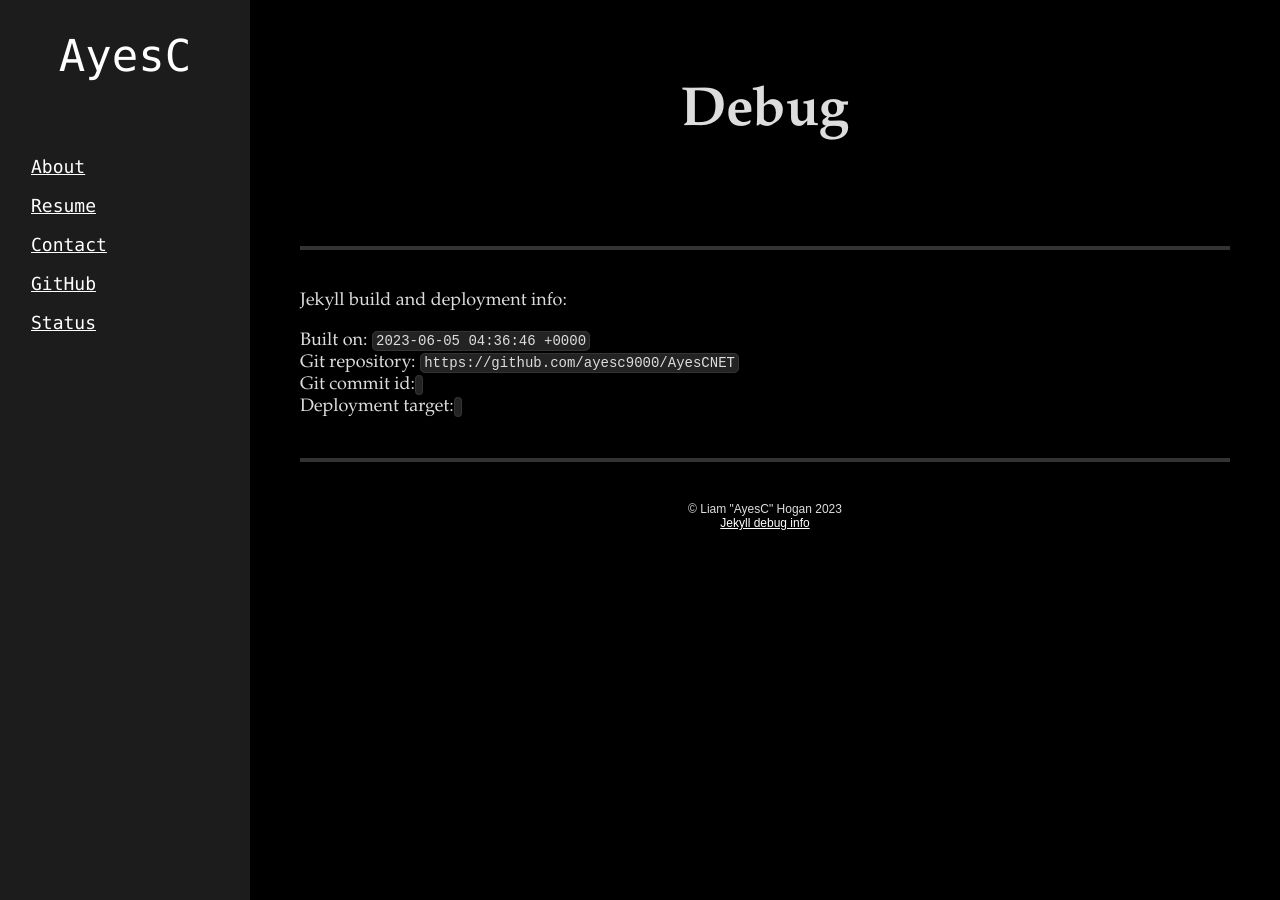
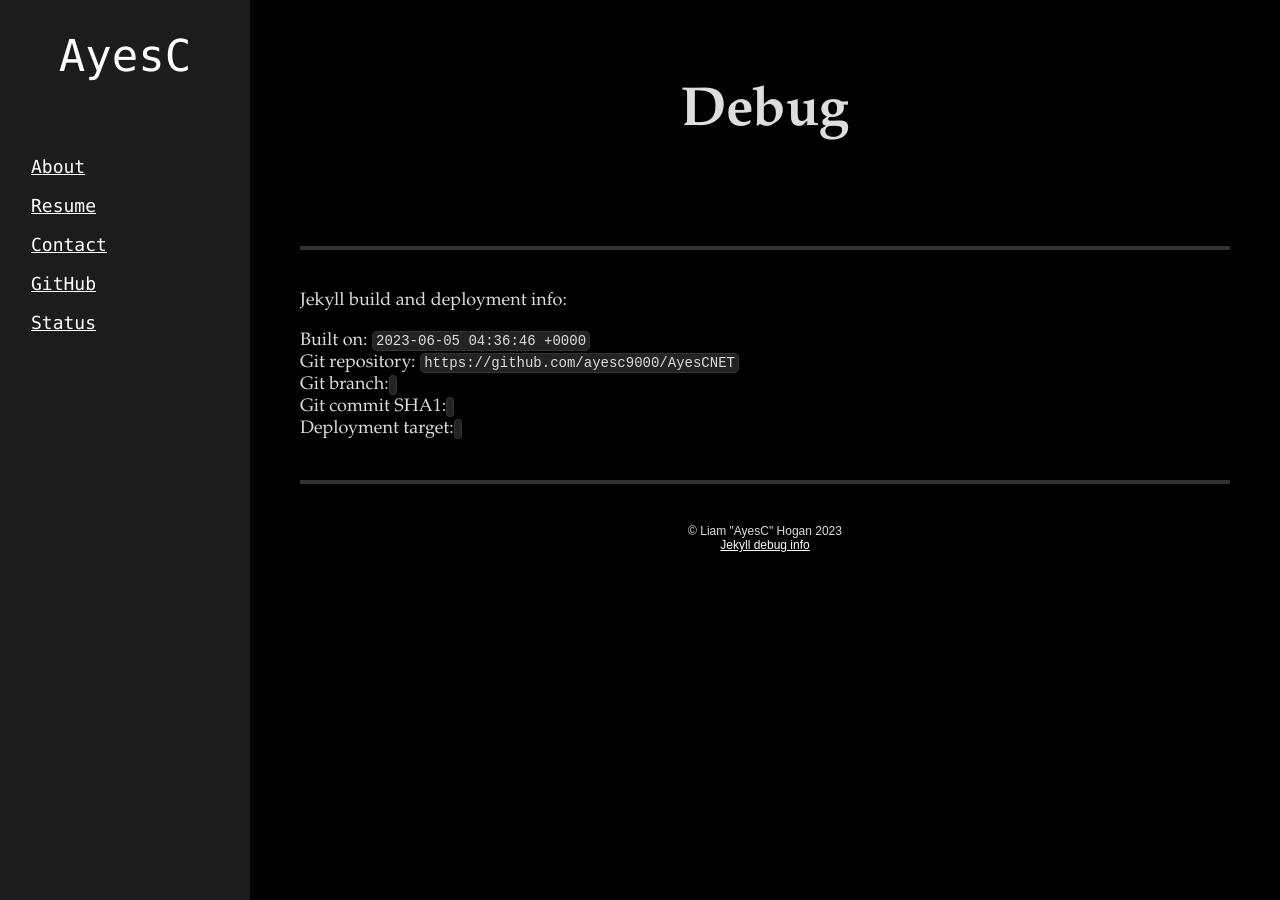
Before and after one commit to ayesc9000/AyesCNET, a Jekyll site: the page built from _pages/debug.html, in a window 1280 px wide. Built offline with Jekyll 4.4.1, drawn with Linux system fonts in a browser that asks for light colours.

Commit message:
Add extra debug info

```diff
--- a/_pages/debug.html
+++ b/_pages/debug.html
@@ -8,5 +8,6 @@ title: Debug
 
 Built on: <code>{{ site.time }}</code><br>
 Git repository: <code>{{ site.repo }}</code><br>
-Git commit id: <code>{{ site.env.CF_PAGES_COMMIT_SHA }}</code><br>
+Git branch: <code>{{ site.env.CF_PAGES_BRANCH }}</code><br>
+Git commit SHA1: <code>{{ site.env.CF_PAGES_COMMIT_SHA }}</code><br>
 Deployment target: <code>{{ site.env.CF_PAGES_DEPLOY_LOC }}</code>
```
